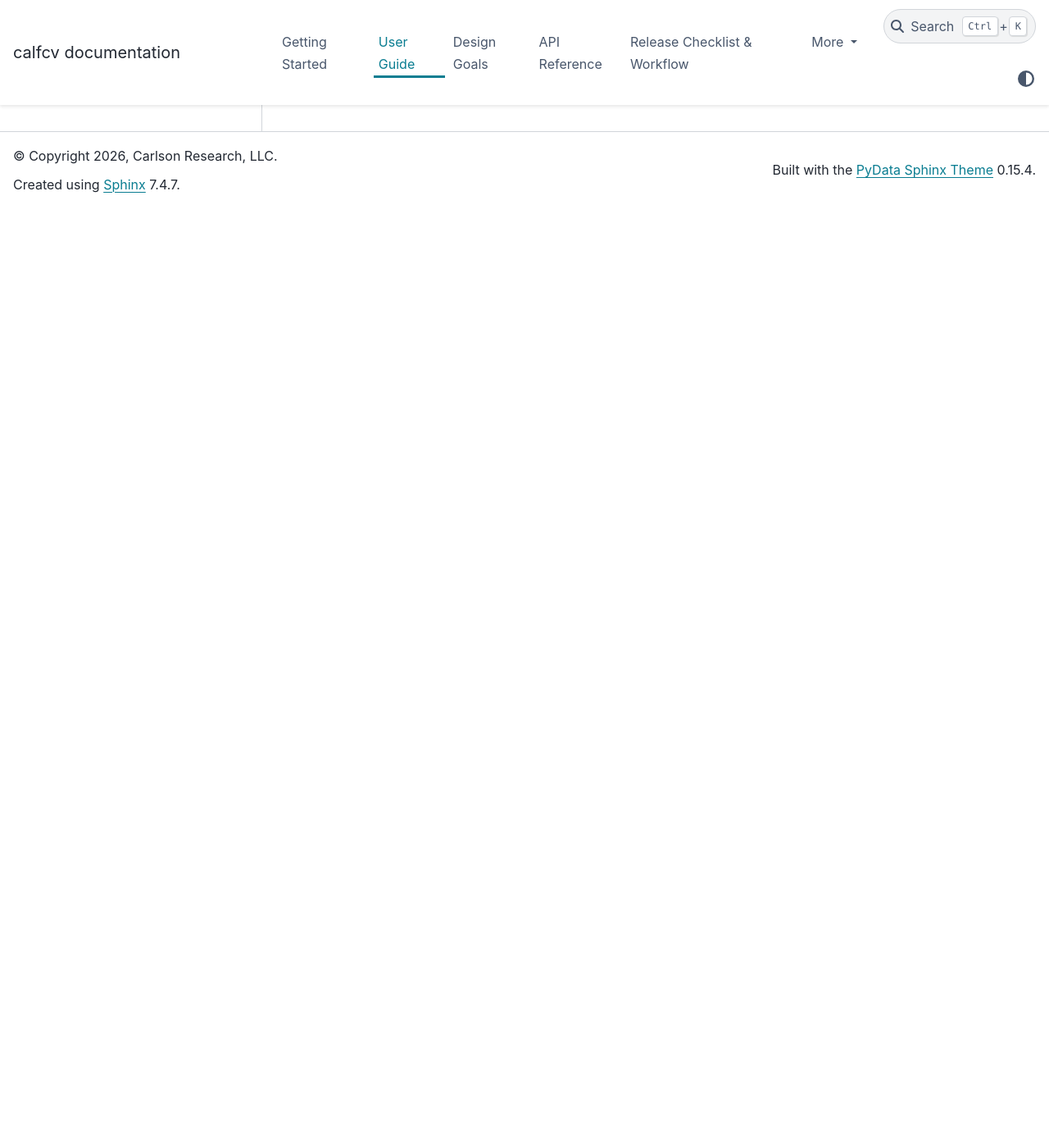
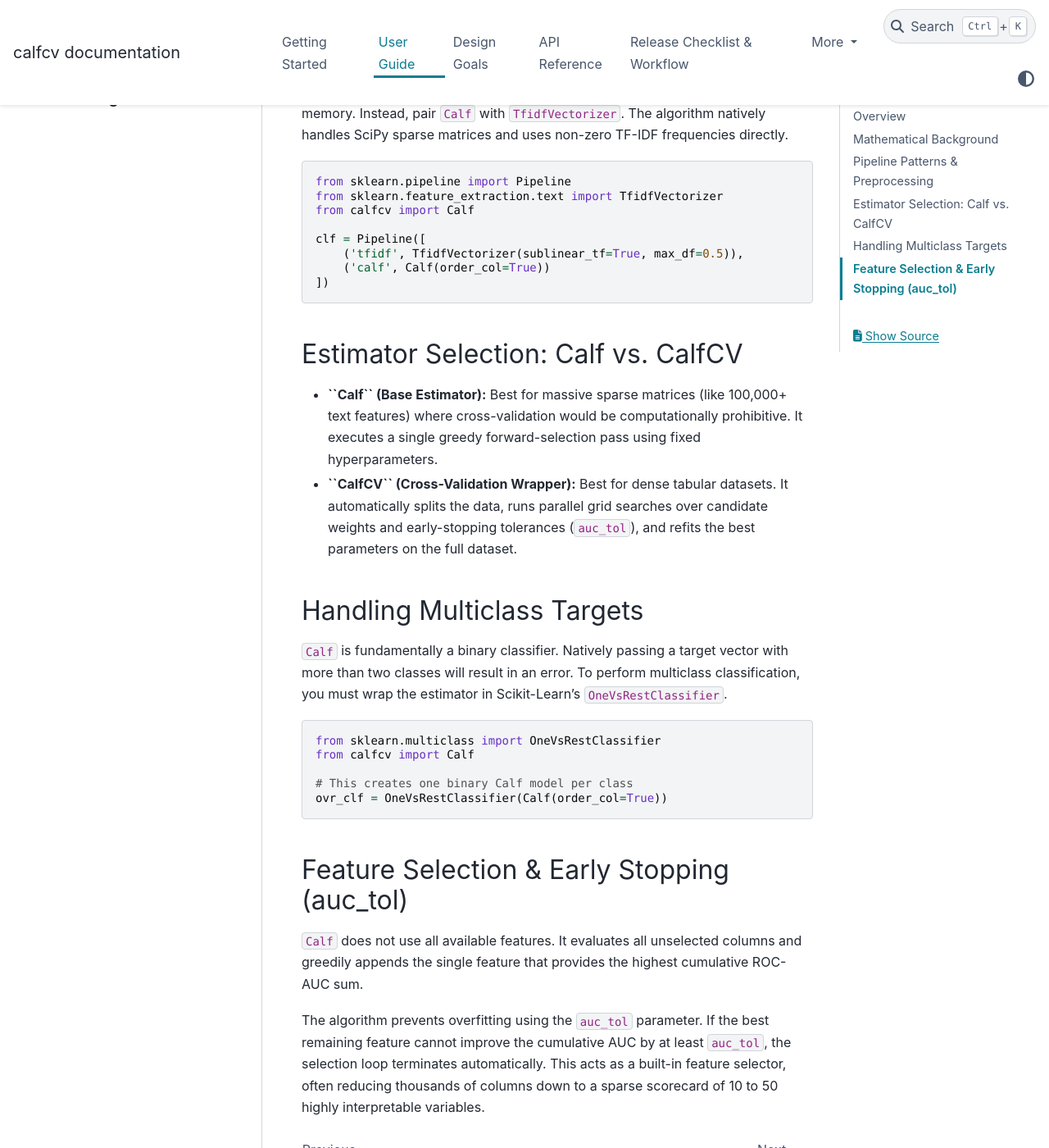
Before and after one commit to carlson-research/calfcv, a Sphinx documentation site: the page built from docs/user_guide.rst, in a window 1280 px wide and 1400 px high, scrolled down 1146 px. Shown: the whole window at 82% size. Built offline with Sphinx 7.4.7 and the PyData theme 0.15.4, drawn with Linux system fonts in a browser that asks for light colours; pages that are not in the unit, such as notebooks, are missing from menus; some of the changed text lies outside the part shown.

Commit message:
docs(guide): update user guide with pipeline patterns, estimator rules, and scaling constraints

```diff
--- a/docs/user_guide.rst
+++ b/docs/user_guide.rst
@@ -4,9 +4,73 @@
 Overview
 --------
 
-``calfcv`` implements the Coarse Approximation Linear Function (CALF) algorithm integrated with Cross-Validation.
+``calfcv`` implements the Coarse Approximation Linear Function (CALF) algorithm integrated with Cross-Validation[cite: 7].
 
 Mathematical Background
 -----------------------
 
-Instead of optimizing continuous weights via gradient descent or :math:`L_1 / L_2` shrinkage penalties, ``calfcv`` uses a greedy step-forward selection routine that assigns discrete weight values (:math:`\{-1, 0, 1\}`) to selected variables, optimizing target metrics such as the AUC-ROC or :math:`t`-statistic directly.
+Instead of optimizing continuous weights via gradient descent or :math:`L_1 / L_2` shrinkage penalties, ``calfcv`` uses a greedy step-forward selection routine that assigns discrete weight values (:math:`\{-1, 0, 1\}`) to selected variables, optimizing target metrics such as the AUC-ROC or :math:`t`-statistic directly[cite: 7].
+
+Pipeline Patterns & Preprocessing
+---------------------------------
+
+Because ``Calf`` relies on direct addition and subtraction of feature values, **data scaling is strictly required**.
+
+Dense Data (Standardization)
+^^^^^^^^^^^^^^^^^^^^^^^^^^^^
+For dense numeric datasets (e.g., biological or financial data), features must be centered at zero. You should always assemble ``Calf`` or ``CalfCV`` within a Scikit-Learn pipeline using ``StandardScaler``.
+
+.. code-block:: python
+
+    from sklearn.pipeline import Pipeline
+    from sklearn.preprocessing import StandardScaler
+    from calfcv import CalfCV
+
+    clf = Pipeline([
+        ('scaler', StandardScaler()),
+        ('calf', CalfCV(cv=5, n_jobs=-1))
+    ])
+
+Sparse Text Data (TF-IDF)
+^^^^^^^^^^^^^^^^^^^^^^^^^
+For high-dimensional text data (e.g., IMDB reviews or 20 Newsgroups), using ``StandardScaler(with_mean=True)`` will destroy matrix sparsity and crash your memory. Instead, pair ``Calf`` with ``TfidfVectorizer``. The algorithm natively handles SciPy sparse matrices and uses non-zero TF-IDF frequencies directly.
+
+.. code-block:: python
+
+    from sklearn.pipeline import Pipeline
+    from sklearn.feature_extraction.text import TfidfVectorizer
+    from calfcv import Calf
+
+    clf = Pipeline([
+        ('tfidf', TfidfVectorizer(sublinear_tf=True, max_df=0.5)),
+        ('calf', Calf(order_col=True))
+    ])
+
+
+Estimator Selection: Calf vs. CalfCV
+------------------------------------
+
+* **``Calf`` (Base Estimator):** Best for massive sparse matrices (like 100,000+ text features) where cross-validation would be computationally prohibitive. It executes a single greedy forward-selection pass using fixed hyperparameters.
+* **``CalfCV`` (Cross-Validation Wrapper):** Best for dense tabular datasets. It automatically splits the data, runs parallel grid searches over candidate weights and early-stopping tolerances (``auc_tol``), and refits the best parameters on the full dataset.
+
+
+Handling Multiclass Targets
+---------------------------
+
+``Calf`` is fundamentally a binary classifier. Natively passing a target vector with more than two classes will result in an error. To perform multiclass classification, you must wrap the estimator in Scikit-Learn's ``OneVsRestClassifier``.
+
+.. code-block:: python
+
+    from sklearn.multiclass import OneVsRestClassifier
+    from calfcv import Calf
+
+    # This creates one binary Calf model per class
+    ovr_clf = OneVsRestClassifier(Calf(order_col=True))
+
+
+Feature Selection & Early Stopping (auc_tol)
+--------------------------------------------
+
+``Calf`` does not use all available features. It evaluates all unselected columns and greedily appends the single feature that provides the highest cumulative ROC-AUC sum.
+
+The algorithm prevents overfitting using the ``auc_tol`` parameter. If the best remaining feature cannot improve the cumulative AUC by at least ``auc_tol``, the selection loop terminates automatically. This acts as a built-in feature selector, often reducing thousands of columns down to a sparse scorecard of 10 to 50 highly interpretable variables.
```
